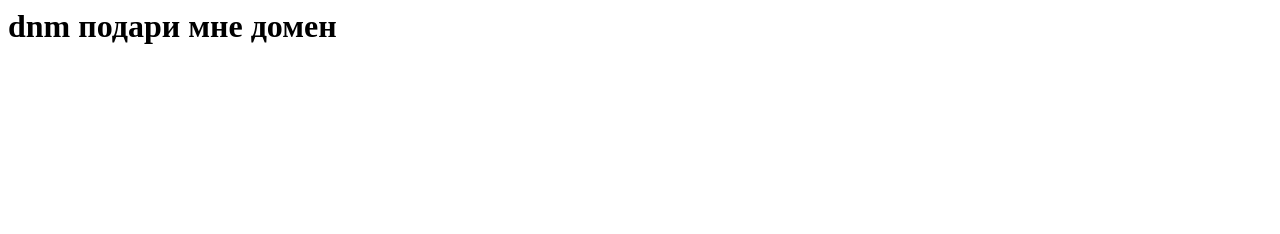
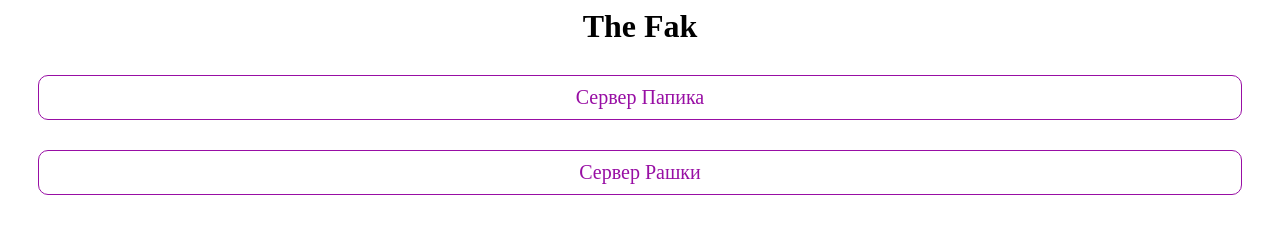
Before and after one commit to TheFaksusingBaka/TheFaksusingBaka.github.io, a plain HTML site: page index.html in a window 1280 px wide. Drawn offline with Linux system fonts and the light colour scheme.

Commit message:
Update index.html

```diff
--- a/index.html
+++ b/index.html
@@ -1 +1,32 @@
-<h1>dnm подари мне домен<h1>
+<html>
+    <head>
+        <meta charset="utf8">
+        <meta name="viewport" content="width=device-width, initial-scale=1">
+    </head>
+    <body>
+        <center><h1>The Fak</h1></center>
+        <div id = "more">
+     <center><p><a class = "button" href = "">Сервер Папика</a></p></center>
+     <center> <p><a class = "button" href = "https://discord.gg/GQrpatnp">Сервер Рашки</a></p> </center>
+      </div>
+     <style type = "text/css">
+       a.button {
+  text-decoration: none;
+  text-align:center;
+  display: block;
+  font-weight: 300;
+  font-size: 20px;
+  border: hsl(295, 84%, 35%) 1px solid;
+  color: hsl(295, 84%, 35%);
+  border-radius: 10px;
+  padding: 10px;
+  margin: 30px;
+       }
+a.button:hover {
+  color: #10FF58;
+  border: #10FF58 1px solid;
+  border-radius: 10px;
+}
+     </style>
+    </body>
+</html>
```
